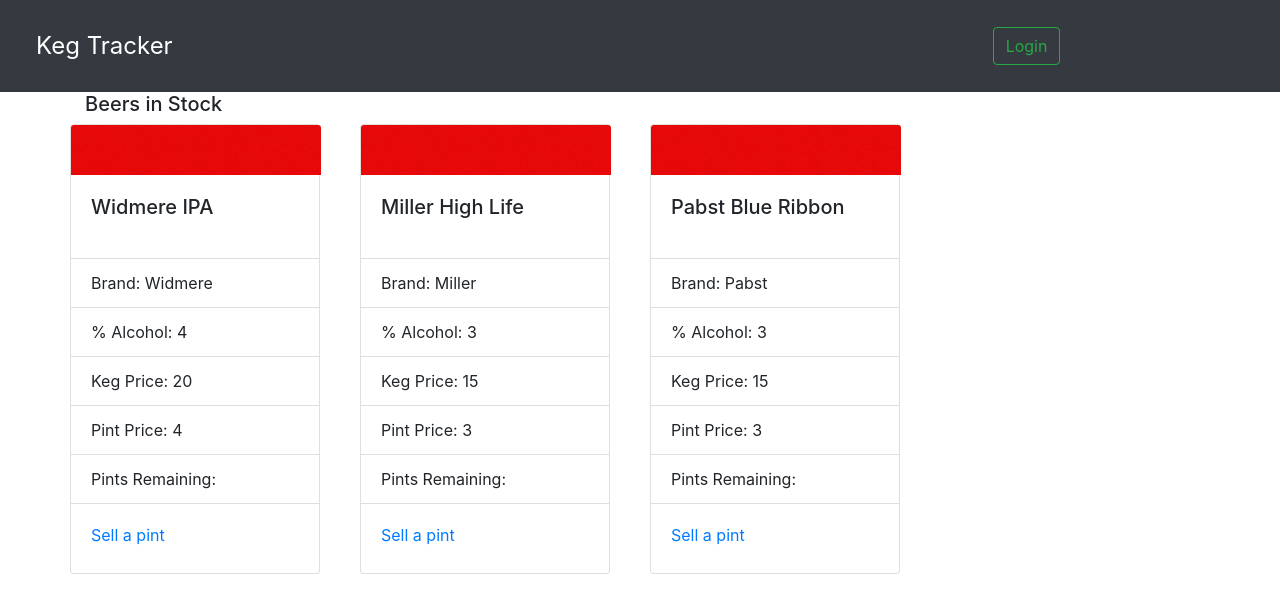
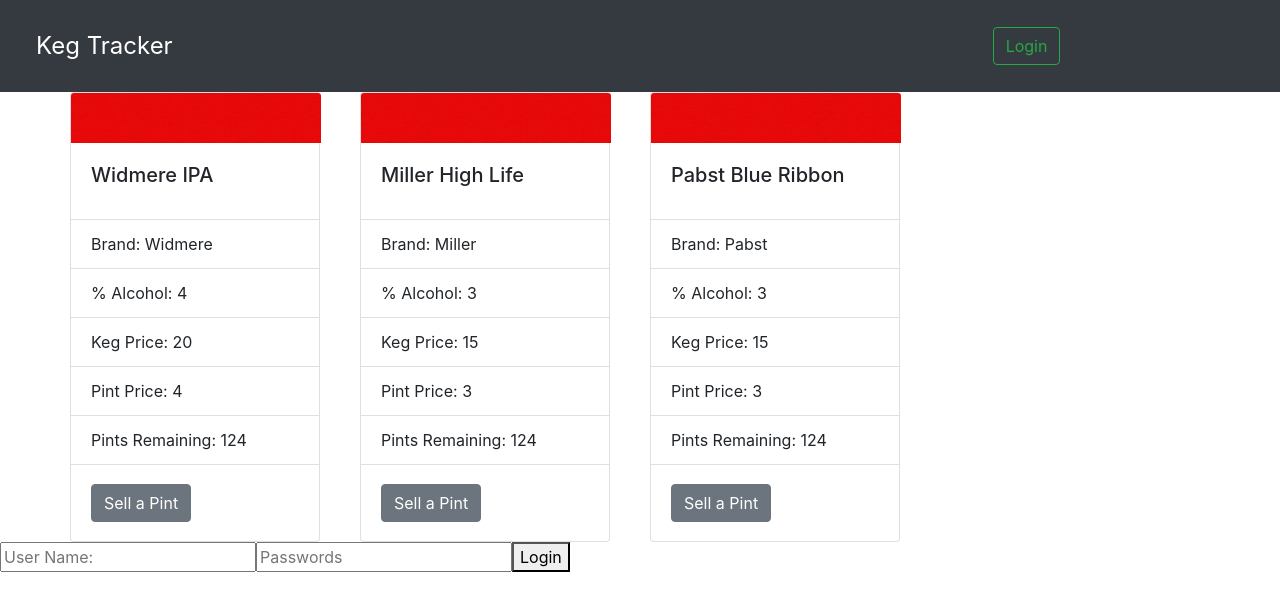
Before and after one commit to carrieschmid/BeerTracker, a React app: page /#/login in a window 1280 px wide. Shown: the top 612 px of the page. Built offline with nearby package versions, Linux system fonts and the light colour scheme.

Commit message:
Add link for login.

```diff
--- a/src/components/AddKeg.jsx
+++ b/src/components/AddKeg.jsx
@@ -2,4 +2,4 @@ import React from 'react';
 import PropTypes from 'prop-types';
 
 
-<button type="button" class="btn btn-primary">Primary</button>
+<button type="button" class="btn btn-primary">Primary</button>;
--- a/src/components/App.jsx
+++ b/src/components/App.jsx
@@ -1,12 +1,17 @@
 import React from 'react';
 import Header from './Header';
 import OurBeer from './OurBeer';
+import Login from './Login';
+import { Switch, Route } from 'react-router-dom';
 
 function App() {
  return (
   <div>
    <Header/>
    <OurBeer/>
+   <Switch>
+    <Route path='/login' component={Login} />
+   </Switch>
   </div>
  );
 }
--- a/src/components/BeerProfile.jsx
+++ b/src/components/BeerProfile.jsx
@@ -5,16 +5,16 @@ import PropTypes from 'prop-types';
 
 function BeerProfile(props){
  var imgStyle = {
-     height: '50px',
-     width: '250px'
+  height: '50px',
+  width: '250px'
 
- }
+ };
 
  var cardStyle = {
-    height: '450px',
-    width: '250px',
-    marginRight: '40px'
-}
+  height: '450px',
+  width: '250px',
+  marginRight: '40px'
+ };
  return (
 
   <div className="card" style ={cardStyle} >
@@ -31,7 +31,8 @@ function BeerProfile(props){
     <li className="list-group-item">Pints Remaining: {props.pintsLeft}</li>
    </ul>
    <div className="card-body">
-    <a href="#" className="card-link">Sell a pint</a>
+    {/* question-how to decrease pints remaining with an onclick function */}
+    <button type="button" class="btn btn-secondary" onclick="myFunction(var newPintsLeft)">Sell a Pint</button>
 
    </div>
   </div>
@@ -46,7 +47,8 @@ BeerProfile.propTypes = {
  brand: PropTypes.string.isRequired,
  percentAC: PropTypes.number.isRequired,
  kegPrice: PropTypes.number.isRequired,
- pintPrice: PropTypes.number.isRequired
+ pintPrice: PropTypes.number.isRequired,
+ pintsLeft: PropTypes.number.isRequired
 };
 
 export default BeerProfile;
--- a/src/components/Header.jsx
+++ b/src/components/Header.jsx
@@ -1,5 +1,6 @@
 import React from 'react';
 import { Link } from 'react-router-dom';
+
 
 function Header() {
  var navStyle = {
@@ -8,23 +9,17 @@ function Header() {
   color:'white',
   fontSize: 24
 
-    }
+ };
  return (
   <div  >
    <nav className= "navbar navbar-expand-lg navbar-light bg-dark">
     <a class="nav-link active" href="#" style={navStyle}>Keg Tracker</a>
 
-  <button className="btn btn-outline-success my-2 my-sm-0" type="submit">Login</button>
+    <Link to="/login"><button className="btn btn-outline-success my-2 my-sm-0" type="submit">Login</button></Link>
+
 
    </nav>
   </div>
-
-    //  <div style={navStyle}>
-    //      <nav >
-    //          <a class="navbar-brand" style={navStyle}>Navbar</a>
-    //          <button class="btn btn-outline-success my-2 my-sm-0" type="submit">Login</button>
-    //     </nav>
-    // </div>
 
  );
 }
--- /dev/null
+++ b/src/components/Login.jsx
@@ -0,0 +1,21 @@
+import React from 'react';
+
+function Login(){
+ return (
+  <div>
+   <form>
+    <input
+     type='text'
+     id='userName'
+     placeholder='User Name:'/>
+    <input
+     type='text'
+     id='password'
+     placeholder='Passwords'/>
+    <button type='submit'>Login</button>
+   </form>
+  </div>
+ );
+}
+
+export default Login;
--- a/src/components/OurBeer.jsx
+++ b/src/components/OurBeer.jsx
@@ -11,7 +11,8 @@ var profiles = [
   brand: 'Widmere',
   percentAC: 4,
   kegPrice: 20,
-  pintPrice: 4
+  pintPrice: 4,
+  pintsLeft: 124
  },
 
  {
@@ -20,7 +21,8 @@ var profiles = [
   brand: 'Miller',
   percentAC: 3,
   kegPrice: 15,
-  pintPrice: 3
+  pintPrice: 3,
+  pintsLeft: 124
  },
 
  {
@@ -29,7 +31,8 @@ var profiles = [
   brand: 'Pabst',
   percentAC: 3,
   kegPrice: 15,
-  pintPrice: 3
+  pintPrice: 3,
+  pintsLeft: 124
  },
 
 ];
@@ -38,7 +41,6 @@ function OurBeer(){
 
  return(
   <div className="container">
-   <h5>Beers in Stock</h5>
    <div className="row">
 
     {profiles.map((profile, index)=>
```
Also changed, not shown: src/components/SellPint.jsx (deleted). Lines whose indentation alone changed are shown as unchanged.
